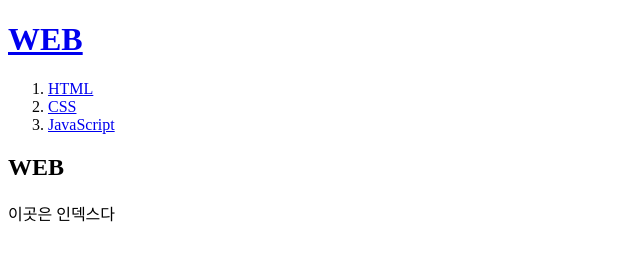
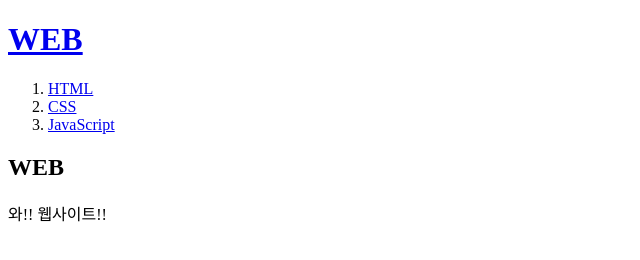
Before and after one commit to limboard/-, a plain HTML site: page index.html in a window 1280 px wide. Shown: the full height of the page, 0-640 px from the left. Drawn offline with Linux system fonts and the light colour scheme.

Commit message:
Add files via upload

```diff
--- a/index.html
+++ b/index.html
@@ -13,7 +13,7 @@
     </ol>
     <h2>WEB</h2>
     <p>
-    이곳은 인덱스다
+    와!! 웹사이트!!
     </p>
 
 </body>
```
